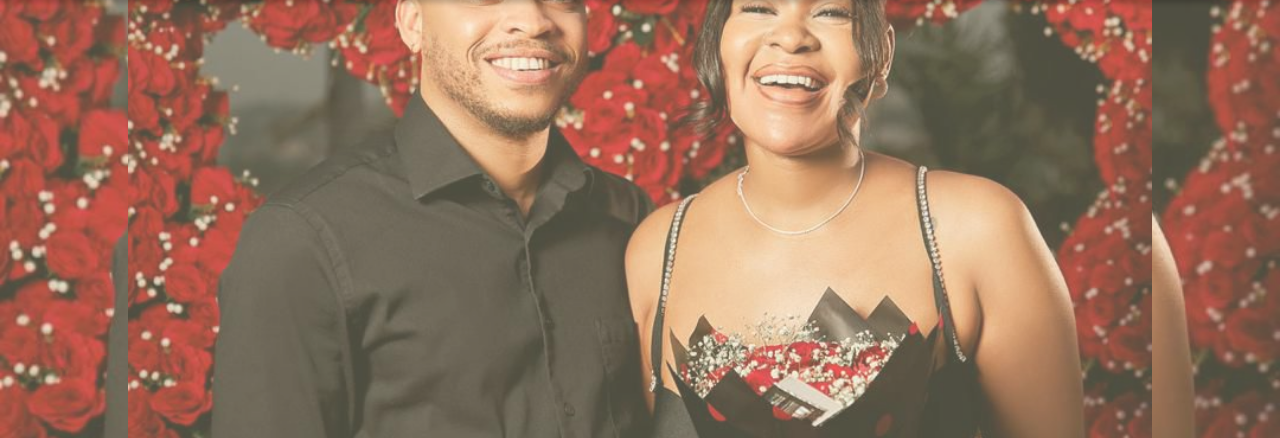
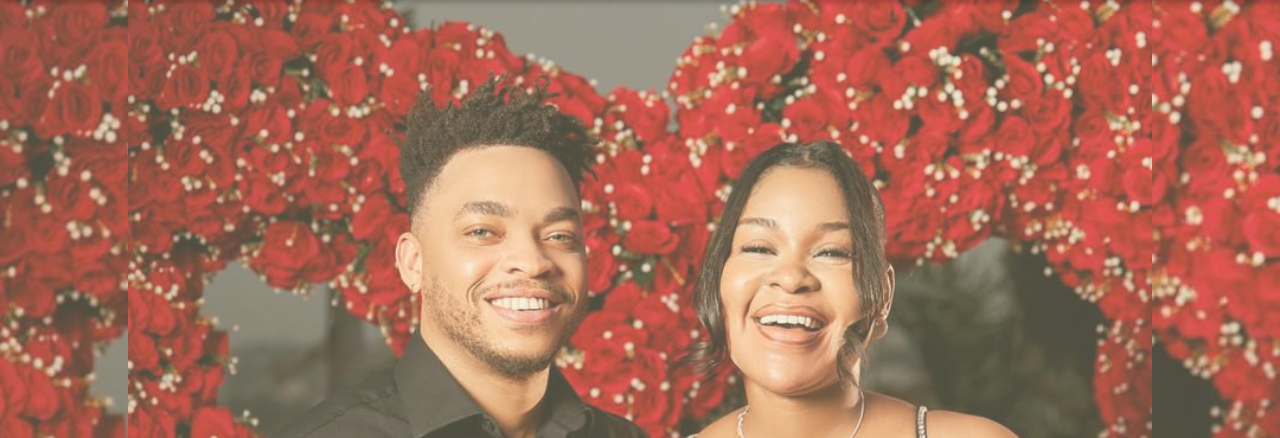
Before and after one commit to regal-shabazz/theOkafors24, a website with bundled scripts: page index.html in a window 1280 px wide. Shown: the part 211-649 px from the top of the page. Built offline with nearby package versions, Linux system fonts and the light colour scheme.

Commit message:
change bg position to top

```diff
--- a/styles/main.css
+++ b/styles/main.css
@@ -1,6 +1,6 @@
 #rsvp-page {
   background: url('../images/theokafors1.jpg');
-  background-position: center;
+  background-position: top;
   background-size: cover;
   background-repeat: no-repeat;
   background-color: rgb(252, 252, 206);
@@ -33,7 +33,7 @@
   background-repeat: no-repeat;
   padding-top: 40px;
   font-size: 3rem;
-
+  background-position: top;
 }
 
 
```
